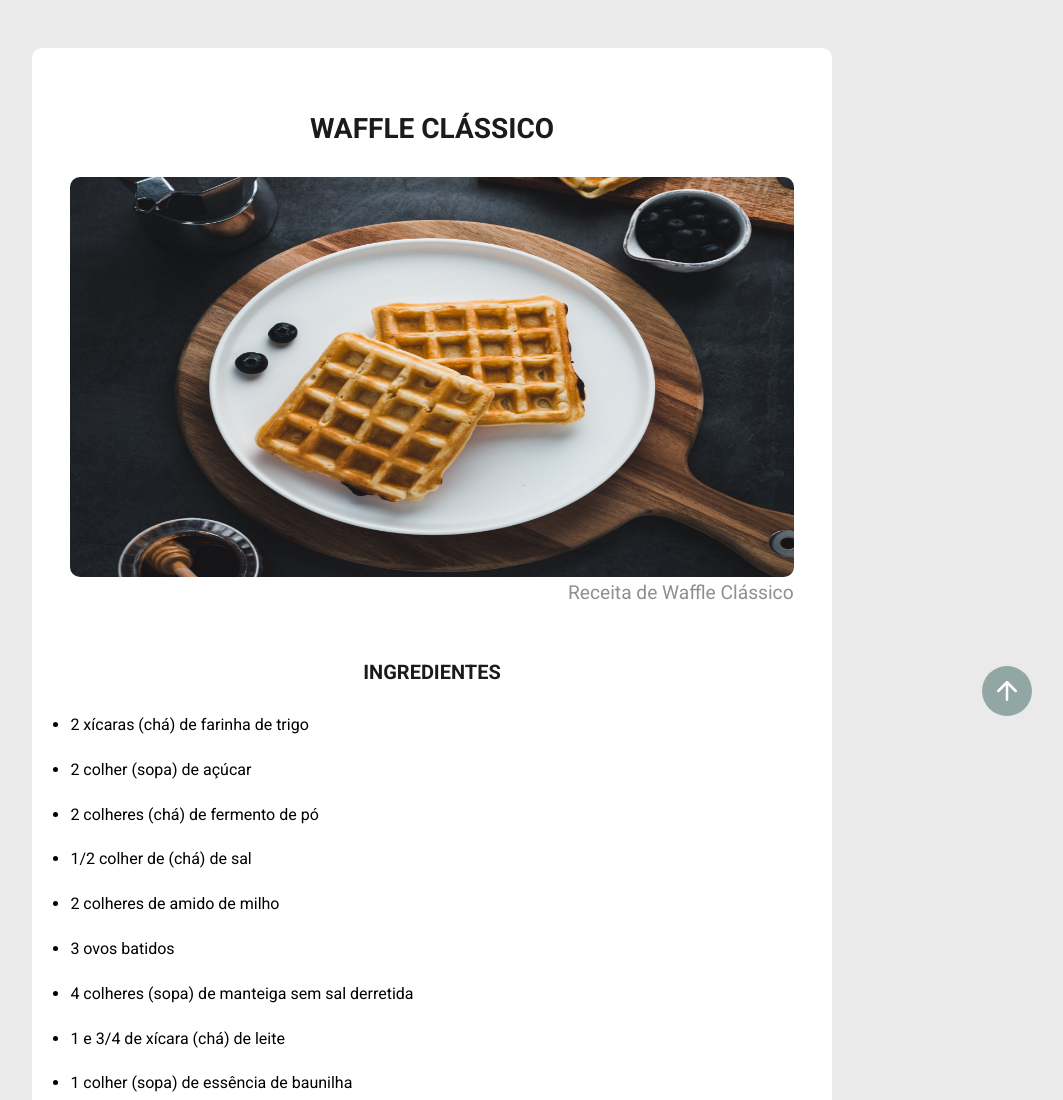
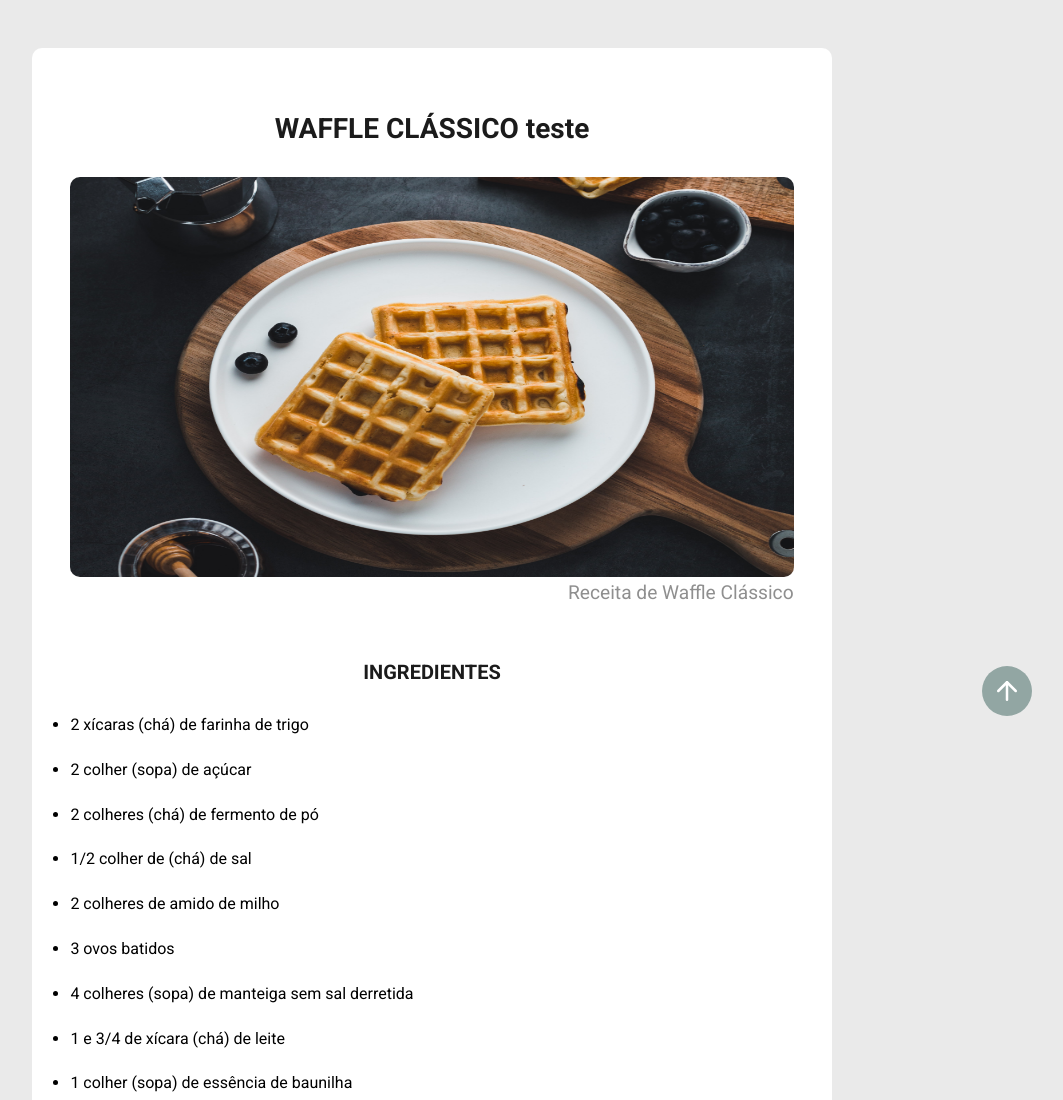
Before and after one commit to Gsantos99/pagina-de-receita, a plain HTML site: page index.html in a window 1280 px wide. Shown: the top 1100 px of the page, without its empty margins (208-1271 px from the left). Drawn offline with Linux system fonts and the light colour scheme; a script that the page names is missing.

Commit message:
Update index.html

```diff
--- a/index.html
+++ b/index.html
@@ -19,7 +19,7 @@
 <body>
 
 <div class="white-pag" id="topo">
-  <h1> WAFFLE CLÁSSICO </h1>
+  <h1> WAFFLE CLÁSSICO teste </h1>
 
   <div>
   <figure>
```
